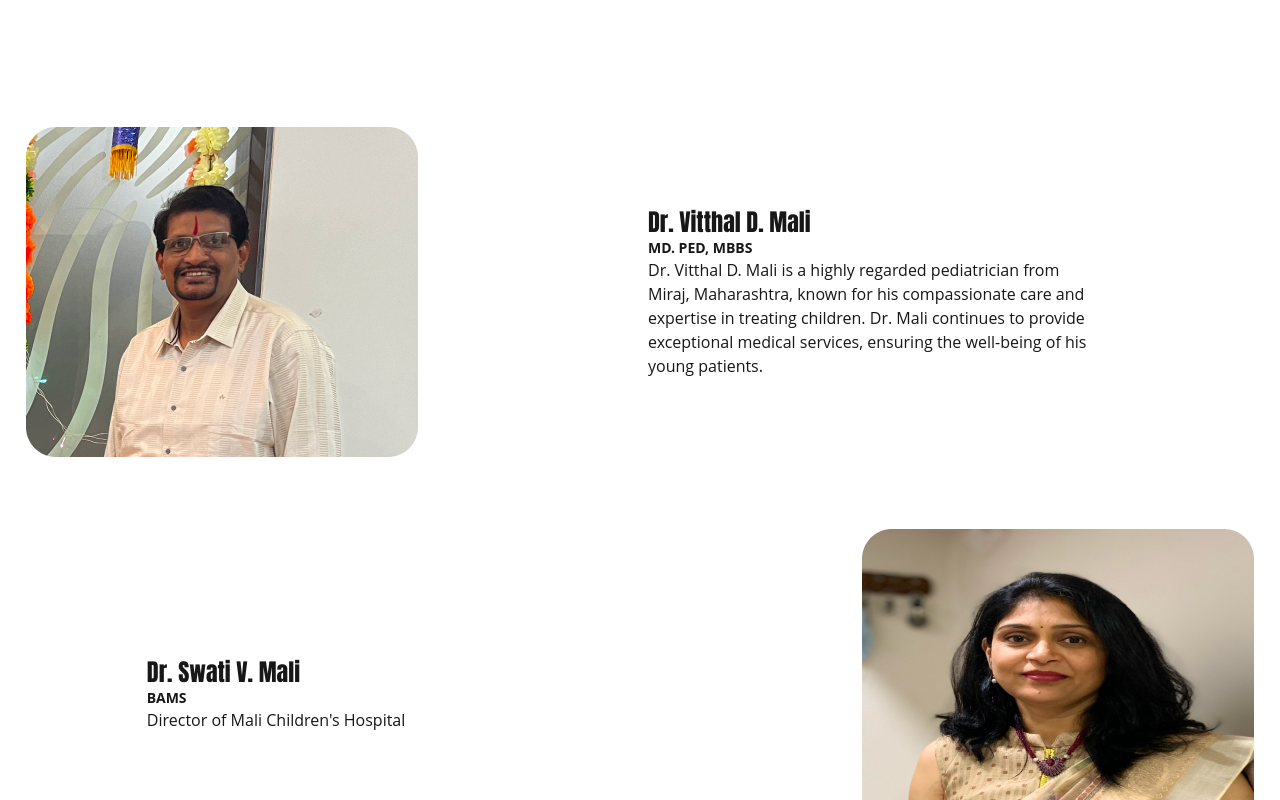
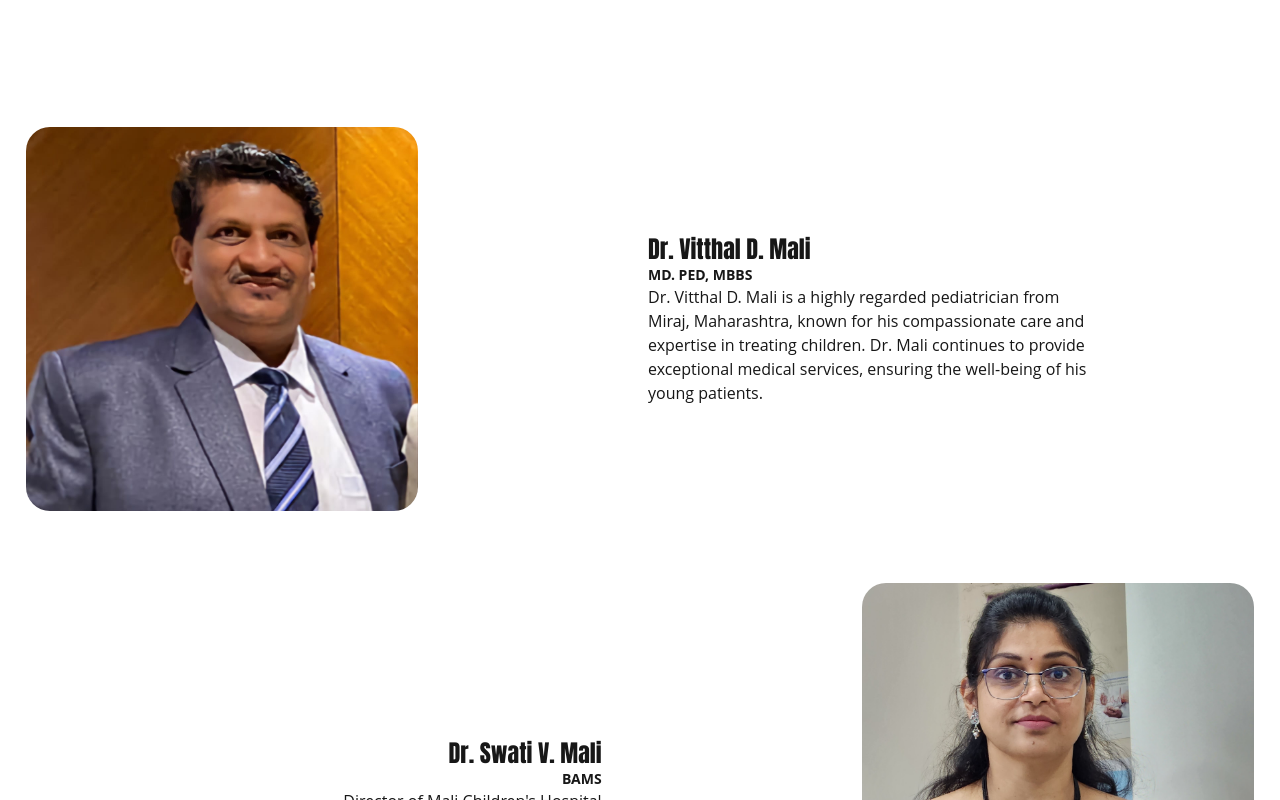
Before and after one commit to adityamali/mali_hospital, a Next.js app: page / in a window 1280 px wide. Shown: the part 1840-2640 px from the top of the page. Built offline with nearby package versions, Linux system fonts and the light colour scheme.

Commit message:
Doctor update

```diff
--- a/src/components/home/doctors.tsx
+++ b/src/components/home/doctors.tsx
@@ -6,7 +6,7 @@ function Doctors() {
     <div className='flex flex-col items-center justify-center w-full'>
     <div className='flex flex-col items-center justify-center w-[96%] gap-8'>
         <div className='flex flex-col sm:grid grid-cols-1 sm:grid-cols-2 gap-4 w-full mt-10'>
-          <Image src="/images/vitthalmali.png" alt="Dr Vitthal Mali" height={300} width={392} />
+          <Image src="/images/doctors/vitthalmali.jpeg" alt="Dr Vitthal Mali" height={300} width={392} className='rounded-3xl aspect-square h-96' />
           <div className='md:w-[75%] flex flex-col justify-center'>
             <h2 className='text-2xl font-bold impact'><strong>Dr. Vitthal D. Mali</strong></h2>
             <span className='text-sm font-bold'>MD. PED, MBBS</span>
@@ -15,12 +15,12 @@ function Doctors() {
         </div>
         <div className='flex flex-col-reverse md:grid lg:grid-cols-2 gap-4 w-full mt-10'>
           <div className='md:w-[75%] flex flex-col justify-center md:ml-[20%]'>
-            <h2 className='text-2xl font-bold impact'><strong>Dr. Swati V. Mali</strong></h2>
-            <span className='text-sm font-bold'>BAMS</span>
-            <p>Director of Mali Children&apos;s Hospital</p>
+            <h2 className='text-2xl font-bold impact text-right'><strong>Dr. Swati V. Mali</strong></h2>
+            <span className='text-sm font-bold text-right'>BAMS</span>
+            <p className='text-right'>Director of Mali Children&apos;s Hospital</p>
           </div>
           <div className='flex justify-end items-center'>
-            <Image src="/images/swatimali.png" alt="Dr Swati Mali" height={300} width={392} />
+            <Image src="/images/doctors/swatimali.jpeg" alt="Dr Swati Mali" height={300} width={392} className='rounded-3xl aspect-square h-96'/>
           </div>
         </div>
     </div>
```
Also changed, not shown: public/images/doctors/swatimali.jpeg (added), public/images/doctors/vitthalmali.jpeg (added).
